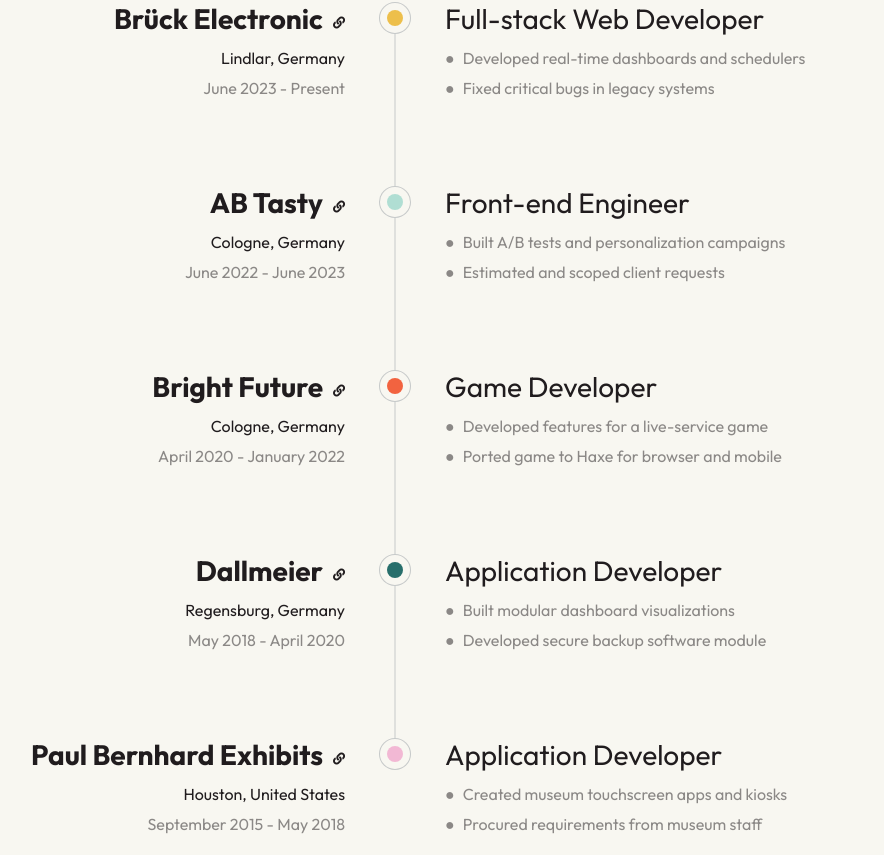
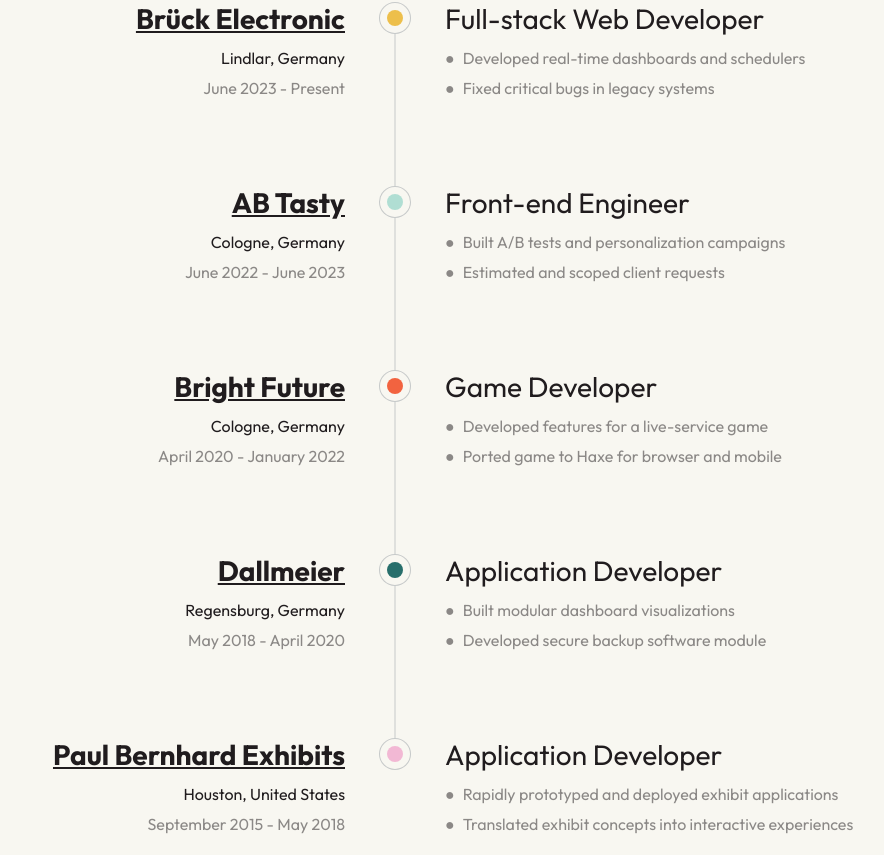
Before and after one commit to olinkirkland/olinkirkland.github.io, a Vue app: page / in a window 1280 px wide. Shown: the part 1585-2440 px from the top of the page, without its empty margins (245-1129 px from the left). Built offline with nearby package versions, Linux system fonts and the light colour scheme; a web font is replaced by a local one.

Commit message:
Adjusted some copy for the museum role bullet points, and made the whole company name a link (Removed fa-icon button)

```diff
--- a/src/components/Timeline.vue
+++ b/src/components/Timeline.vue
@@ -36,8 +36,8 @@
         company: 'Paul Bernhard Exhibits',
         position: 'Application Developer',
         description: [
-            'Created museum touchscreen apps and kiosks',
-            'Procured requirements from museum staff'
+            'Rapidly prototyped and deployed exhibit applications',
+            'Translated exhibit concepts into interactive experiences'
         ],
         link: 'https://www.pbe.design/'
     },
--- a/src/components/TimelineBlock.vue
+++ b/src/components/TimelineBlock.vue
@@ -2,16 +2,15 @@
     <div class="timeline-block">
         <div class="company-location-and-dates">
             <div class="flex">
-                <h2>
-                    <strong>{{ company }}</strong>
-                </h2>
                 <a
                     class="icon"
                     :href="link"
                     target="_blank"
                     rel="noopener noreferrer"
                 >
-                    <i class="fas fa-link"></i>
+                    <h2>
+                        <strong>{{ company }}</strong>
+                    </h2>
                 </a>
             </div>
             <p>{{ location }}</p>
@@ -191,6 +190,7 @@
             display: block !important;
             line-height: 1.2;
             max-width: 20rem;
+            margin-left: auto;
             > li {
                 display: inline !important;
                 font-size: 1.4rem;
```
